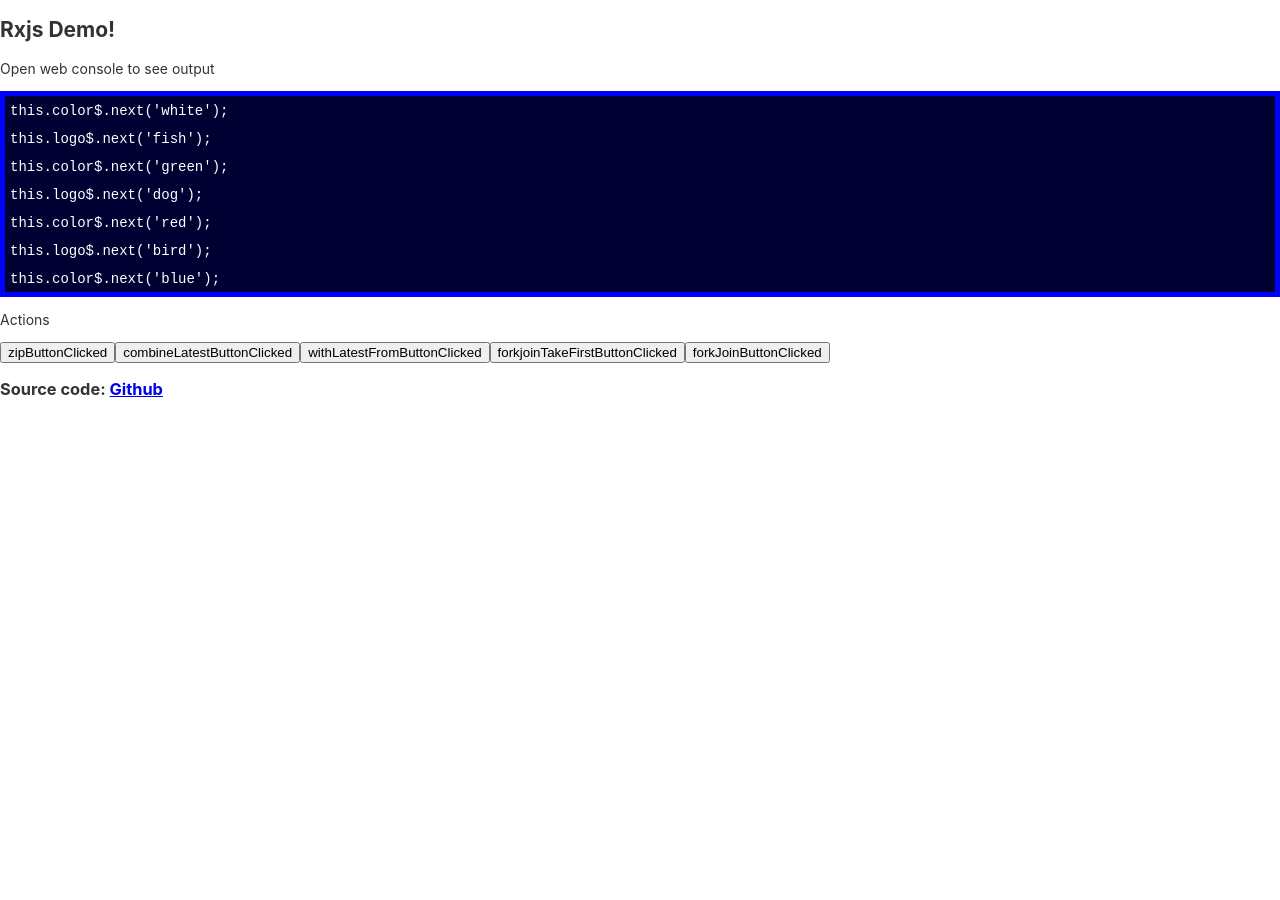
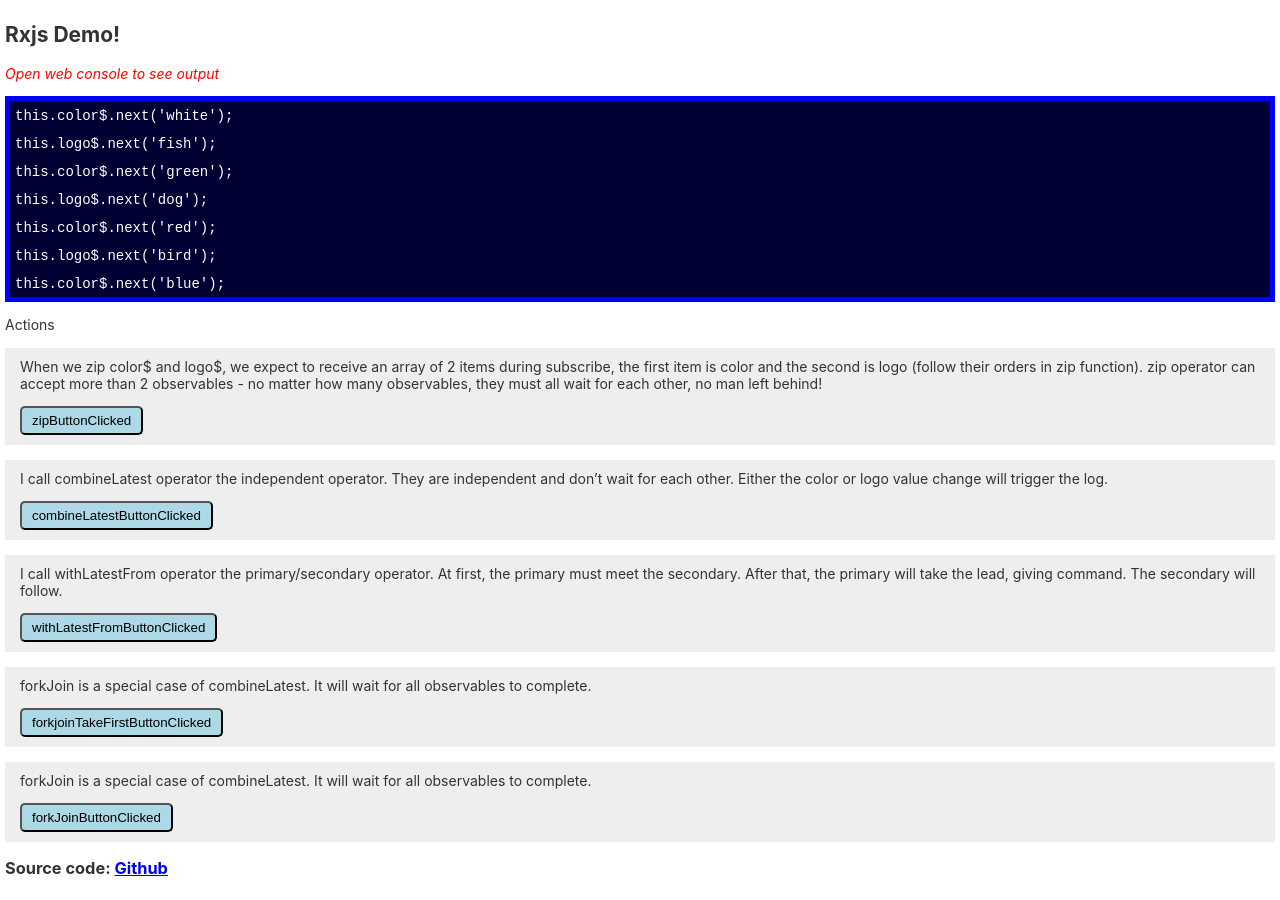
Before and after one commit to rdbhagat999/ngx-rxjs-demo, an Angular app: page /rxjs in a window 1280 px wide. Before the commit the page ends 817 px from the top, so only its background shows below. Built offline with nearby package versions, Linux system fonts and the light colour scheme.

Commit message:
improves ui

```diff
--- a/src/app/rxjs-demo/rxjs-demo.component.html
+++ b/src/app/rxjs-demo/rxjs-demo.component.html
@@ -1,6 +1,7 @@
+<div class="container">
   <h2>Rxjs Demo!</h2>
 
-<p>Open web console to see output</p>
+  <p class="info"><em>Open web console to see output</em></p>
 
   <div class="codeblock">
     <div class="cb">
@@ -34,25 +35,65 @@
 
   <p>Actions</p>
 
-<div>
+  <div class="actionblock">
+    <div class="action">
+      <p>
+        When we zip color$ and logo$, we expect to receive an array of 2 items
+        during subscribe, the first item is color and the second is logo (follow
+        their orders in zip function). zip operator can accept more than 2
+        observables - no matter how many observables, they must all wait for
+        each other, no man left behind!
+      </p>
       <button (click)="zipButtonClicked()">zipButtonClicked</button>
+    </div>
 
+    <div class="action">
+      <p>
+        I call combineLatest operator the independent operator. They are
+        independent and don’t wait for each other. Either the color or logo
+        value change will trigger the log.
+      </p>
       <button (click)="combineLatestButtonClicked()">
         combineLatestButtonClicked
       </button>
+    </div>
 
+    <div class="action">
+      <p>
+        I call withLatestFrom operator the primary/secondary operator. At first,
+        the primary must meet the secondary. After that, the primary will take
+        the lead, giving command. The secondary will follow.
+      </p>
       <button (click)="withLatestFromButtonClicked()">
         withLatestFromButtonClicked
       </button>
+    </div>
 
+    <div class="action">
+      <p>
+        forkJoin is a special case of combineLatest. It will wait for all
+        observables to complete.
+      </p>
       <button (click)="forkjoinTakeFirstButtonClicked()">
         forkjoinTakeFirstButtonClicked
       </button>
+    </div>
 
+    <div class="action">
+      <p>
+        forkJoin is a special case of combineLatest. It will wait for all
+        observables to complete.
+      </p>
       <button (click)="forkJoinButtonClicked()">forkJoinButtonClicked</button>
+    </div>
 
+    <div>
       <h3>
         Source code:
-    <a target="_blank" href="https://github.com/rdbhagat999">Github</a>
+        <a target="_blank" href="https://github.com/rdbhagat999/ngx-rxjs-demo"
+          >Github</a
+        >
       </h3>
     </div>
+  </div>
+</div>
--- a/src/app/rxjs-demo/rxjs-demo.component.scss
+++ b/src/app/rxjs-demo/rxjs-demo.component.scss
@@ -1,3 +1,9 @@
+.container {
+  padding: 5px;
+}
+.info {
+  color: red;
+}
 .codeblock {
   background: blue;
   color: white;
@@ -8,3 +14,20 @@
     padding: 5px;
   }
 }
+.actionblock {
+  .action {
+    padding: 10px 15px;
+    background: #eee;
+    margin: 15px 0;
+
+    p {
+      margin-top: 0;
+    }
+
+    button {
+      background: lightblue;
+      padding: 5px 10px;
+      border-radius: 5px;
+    }
+  }
+}
```
Lines whose indentation alone changed are shown as unchanged.
